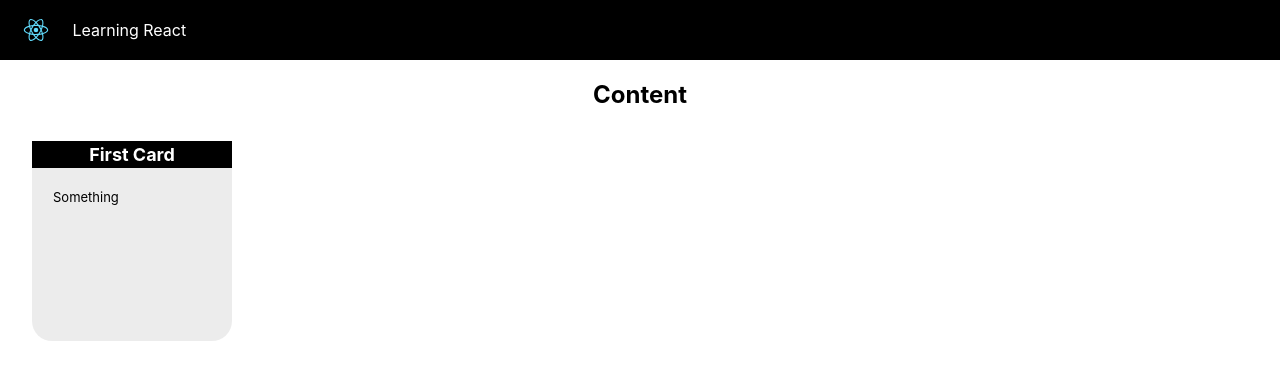
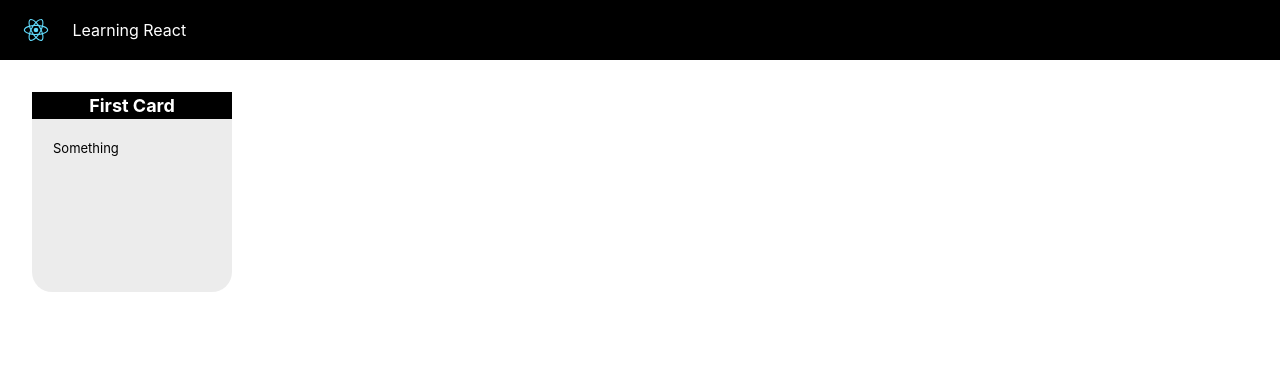
Before and after one commit to AnastasiyaFatPanda/react-iba, a React (Create React App) app: page / in a window 1280 px wide. Shown: the top 380 px of the page. Built offline with nearby package versions, Linux system fonts and the light colour scheme.

Commit message:
task1_review_1

```diff
--- a/src/App.js
+++ b/src/App.js
@@ -1,6 +1,6 @@
 import './App.scss';
-import Content from './Content/Card/Content';
-import Header from "./Header/Header";
+import Content from './Content';
+import Header from "./Header";
 
 function App() {
   return (
--- a/src/Content/Card/Content.js
+++ /dev/null
@@ -1,13 +0,0 @@
-import Card from './Card/Card';
-import './Content.scss';
-
-const Content = () => (
-    <div>
-        <h2>Content</h2>
-        <div className="content">
-            <Card name="First Card" decr="Something" />
-        </div>
-    </div>
-);
-
-export default Content;
--- a/src/Content/Card/Card/Card.js
+++ b/src/Content/Card/index.js
@@ -1,7 +1,7 @@
 import './Card.scss';
 import PropTypes from 'prop-types';
 
-const Card = (props) => (
+const Card = props => (
     <div className="card">
         <div className="title"> {props.name} </div>
         <div className="decr"> {props.decr} </div>
--- /dev/null
+++ b/src/Content/index.js
@@ -0,0 +1,10 @@
+import Card from './Card';
+import './Content.scss';
+
+const Content = () => (
+    <div className="content">
+        <Card name="First Card" decr="Something" />
+    </div>
+);
+
+export default Content;
```
Also changed, not shown: src/Content/Card/Card.scss (renamed from src/Content/Card/Card/Card.scss), src/Content/Content.scss (renamed from src/Content/Card/Content.scss), src/Header/index.js (renamed from src/Header/Header.js).
